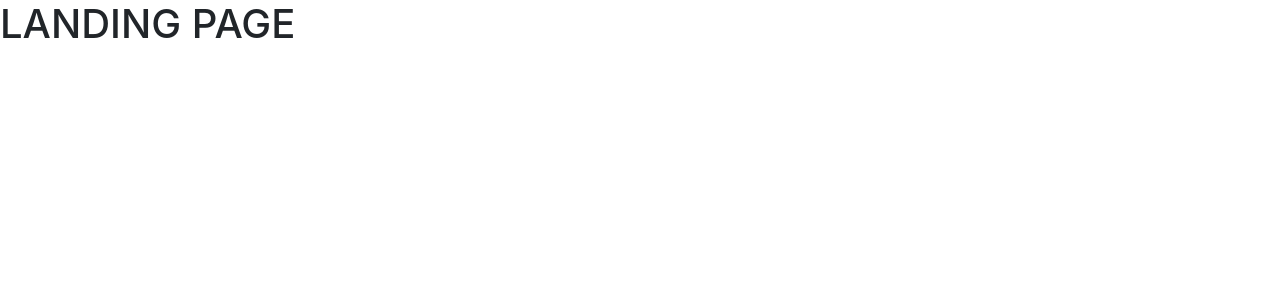
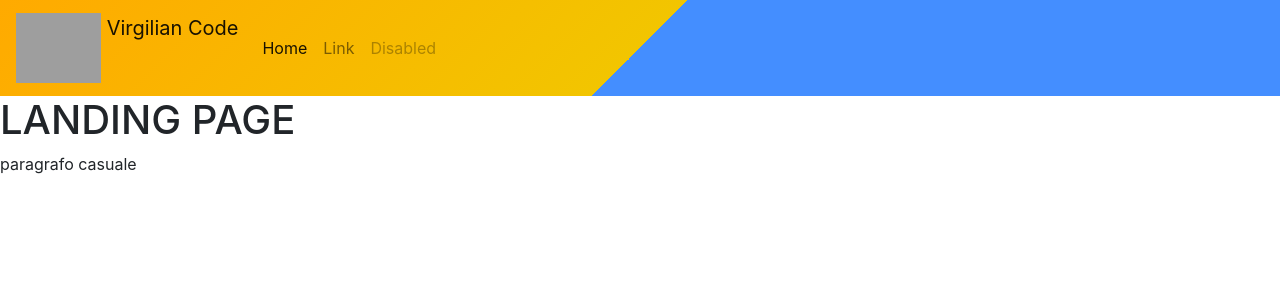
Before and after one commit to 241253/progetto_tecnologie_web, a Django app: page / in a window 1280 px wide. Shown: the top 300 px of the page. Run offline with Django 3.2, Linux system fonts and the light colour scheme; some libraries are stand-ins or nearby versions; grey boxes are pictures that could not be loaded.

Commit message:
J - 'home v1'

```diff
--- a/static/css/style.css
+++ b/static/css/style.css
@@ -1,3 +1,9 @@
-body{
-    margin: 0;
+.gradient
+{
+    /* Permalink - use to edit and share this gradient: https://colorzilla.com/gradient-editor/#ffaa00+0,f2c500+50,faaa00+50,448eff+50,448eff+100 */
+    background: rgb(255,170,0); /* Old browsers */
+    background: -moz-linear-gradient(-45deg,  rgb(255,170,0) 0%, rgb(242,197,0) 50%, rgb(250,170,0) 50%, rgb(68,142,255) 50%, rgb(68,142,255) 100%); /* FF3.6-15 */
+    background: -webkit-linear-gradient(-45deg,  rgb(255,170,0) 0%,rgb(242,197,0) 50%,rgb(250,170,0) 50%,rgb(68,142,255) 50%,rgb(68,142,255) 100%); /* Chrome10-25,Safari5.1-6 */
+    background: linear-gradient(135deg,  rgb(255,170,0) 0%,rgb(242,197,0) 50%,rgb(250,170,0) 50%,rgb(68,142,255) 50%,rgb(68,142,255) 100%); /* W3C, IE10+, FF16+, Chrome26+, Opera12+, Safari7+ */
+    filter: progid:DXImageTransform.Microsoft.gradient( startColorstr='#ffaa00', endColorstr='#448eff',GradientType=1 ); /* IE6-9 fallback on horizontal gradient */
 }
--- a/templates/base.html
+++ b/templates/base.html
@@ -1,3 +1,5 @@
+{% load static %}
+
 <!doctype html>
 <html lang="it">
     <head>
@@ -11,6 +13,31 @@
         <title>{% block browser_page_title %}{% endblock %}</title>
     </head>
     <body>
+        <nav class="navbar navbar-expand-lg navbar-light bg-light gradient">
+            <!-- logo -->
+            <a class="navbar-brand" href="#">
+            <img src="{% static 'img/logo.png' %}" width="85" height="70" class="d-inline-block align-top" alt="virgilian_code_logo" loading="lazy">
+            Virgilian Code
+            </a>
+            <!-- bottone mobile -->
+            <button class="navbar-toggler" type="button" data-toggle="collapse" data-target="#navbarTogglerDemo02" aria-controls="navbarTogglerDemo02" aria-expanded="false" aria-label="Toggle navigation">
+                <span class="navbar-toggler-icon"></span>
+            </button>
+            <!-- link -->
+            <div class="collapse navbar-collapse" id="navbarTogglerDemo02">
+                <ul class="navbar-nav mr-auto mt-2 mt-lg-0">
+                    <li class="nav-item active">
+                        <a class="nav-link" href="#">Home <span class="sr-only">(current)</span></a>
+                    </li>
+                    <li class="nav-item">
+                        <a class="nav-link" href="#">Link</a>
+                    </li>
+                    <li class="nav-item">
+                        <a class="nav-link disabled" href="#" tabindex="-1" aria-disabled="true">Disabled</a>
+                    </li>
+                </ul>
+            </div>
+        </nav>
         {% block content %}
         {% endblock %}
         <!-- Optional JavaScript -->
--- a/templates/home.html
+++ b/templates/home.html
@@ -1,7 +1,15 @@
 {% extends 'base.html' %}
+{% load static %}
 
 {% block browser_page_title %}Virgilian Code{% endblock %}
 
+{% block personal_css %}
+    <link rel="stylesheet" href="{% static 'css/style.css' %}"/>
+{% endblock %}
+
 {% block content %}
     <h1>LANDING PAGE</h1>
+    <p>
+        paragrafo casuale
+    </p>
 {% endblock %}
```
